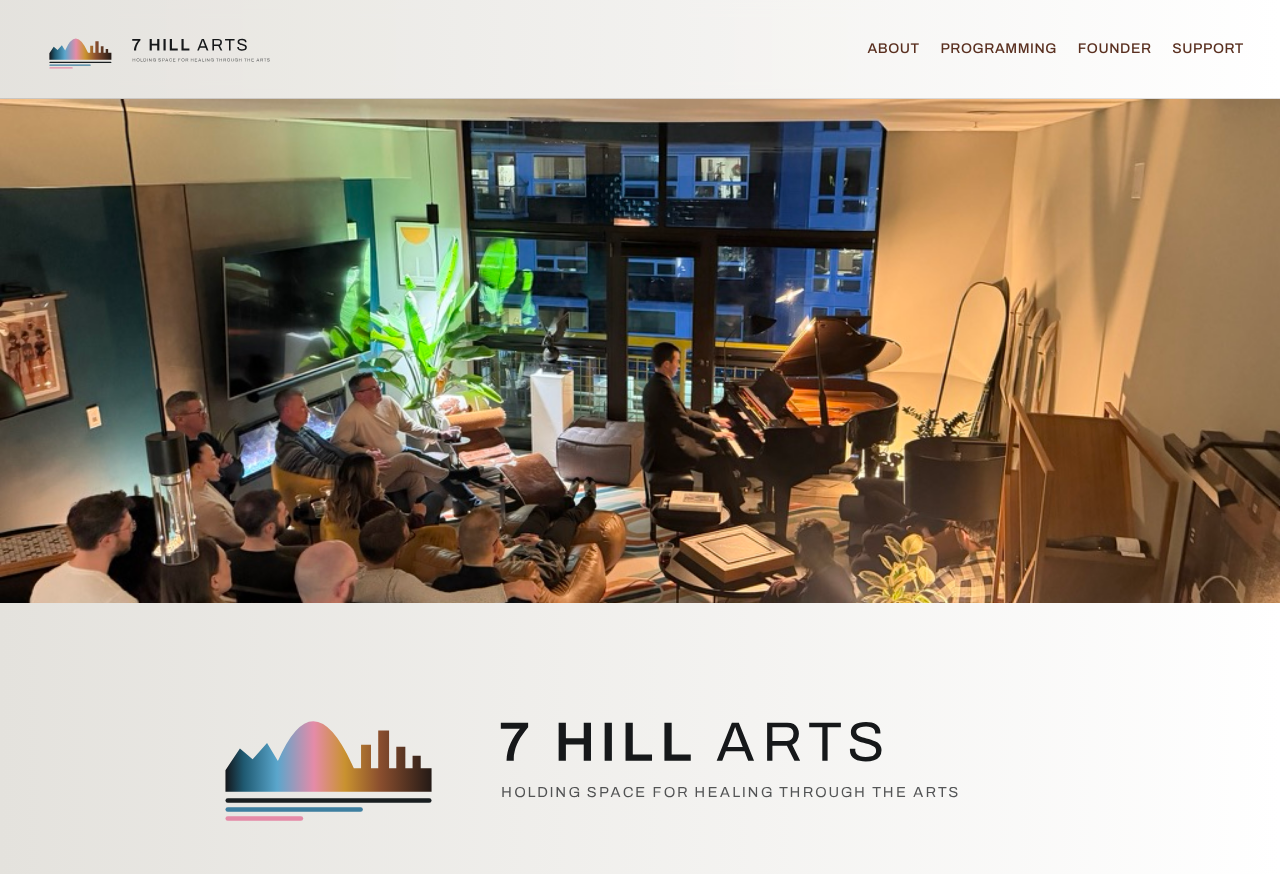
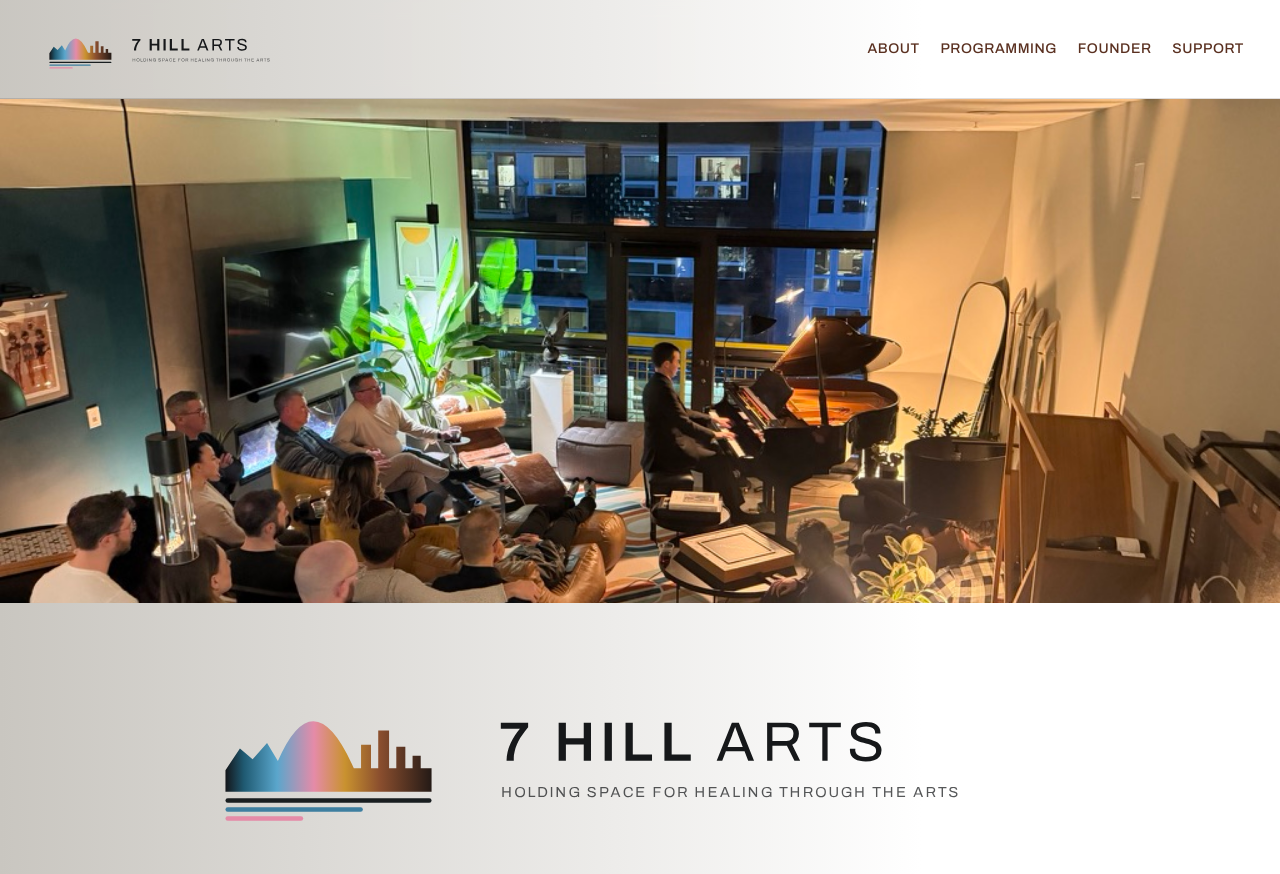
Before and after one commit to daviddanielsjr/7hillarts-org, a website: page index.html in a window 1280 px wide. Shown: the top 874 px of the page. Drawn offline with nearby package versions, Linux system fonts and the light colour scheme.

Commit message:
Strengthen the grey-to-white background so it reads clearly.

```diff
--- a/styles.css
+++ b/styles.css
@@ -20,7 +20,7 @@
 
   /* Derived usage tokens (from logo stops only) */
   --bg: var(--paper);
-  --bg-soft: #e4e2dd; /* soft grey grounded in Paper/Basalt family */
+  --bg-soft: #c9c6c0; /* readable soft grey, left edge */
   --bg-white: #ffffff;
   --text: var(--ebony);
   --text-muted: var(--umber);
@@ -47,6 +47,9 @@ html {
   font-size: 18px;
   scroll-behavior: smooth;
   scroll-padding-top: calc(var(--header-h) + 0.75rem);
+  background: linear-gradient(to right, var(--bg-soft) 0%, var(--bg-white) 72%);
+  background-attachment: fixed;
+  min-height: 100%;
 }
 
 @media (prefers-reduced-motion: reduce) {
@@ -60,16 +63,17 @@ body {
   font-family: var(--font-body);
   font-weight: 400;
   color: var(--text);
-  background: linear-gradient(to right, var(--bg-soft) 0%, var(--bg-white) 100%);
-  background-attachment: fixed;
+  background: transparent;
   line-height: 1.7;
   -webkit-font-smoothing: antialiased;
+  min-height: 100%;
 }
 
 .page {
   min-height: 100vh;
   display: flex;
   flex-direction: column;
+  background: transparent;
 }
 
 /* Focus — visible on every interactive control */
@@ -93,8 +97,8 @@ button:focus-visible,
   padding: 0.75rem clamp(1rem, 4vw, 2rem);
   background: linear-gradient(
     to right,
-    rgba(228, 226, 221, 0.92) 0%,
-    rgba(255, 255, 255, 0.92) 100%
+    rgba(201, 198, 192, 0.94) 0%,
+    rgba(255, 255, 255, 0.94) 72%
   );
   backdrop-filter: blur(10px);
   -webkit-backdrop-filter: blur(10px);
```
